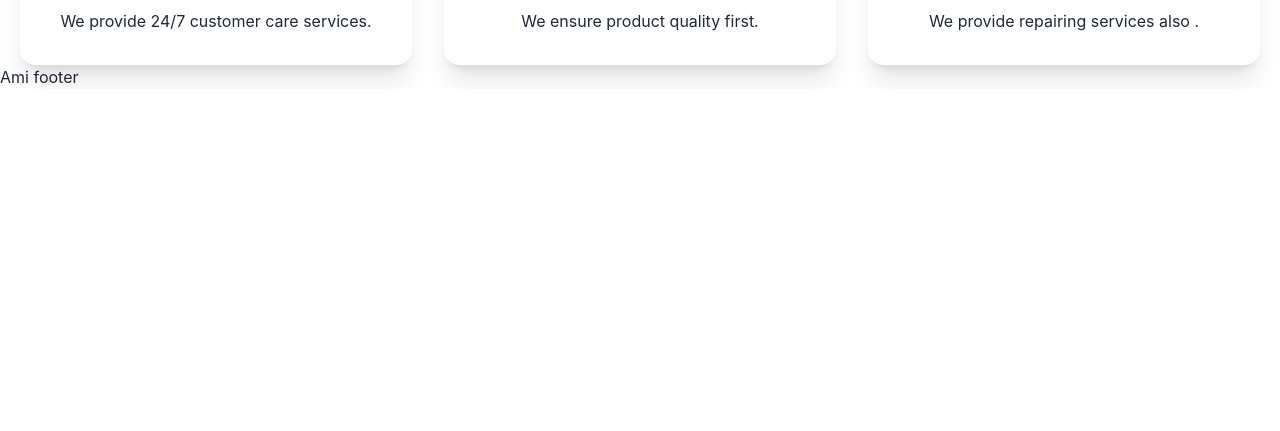
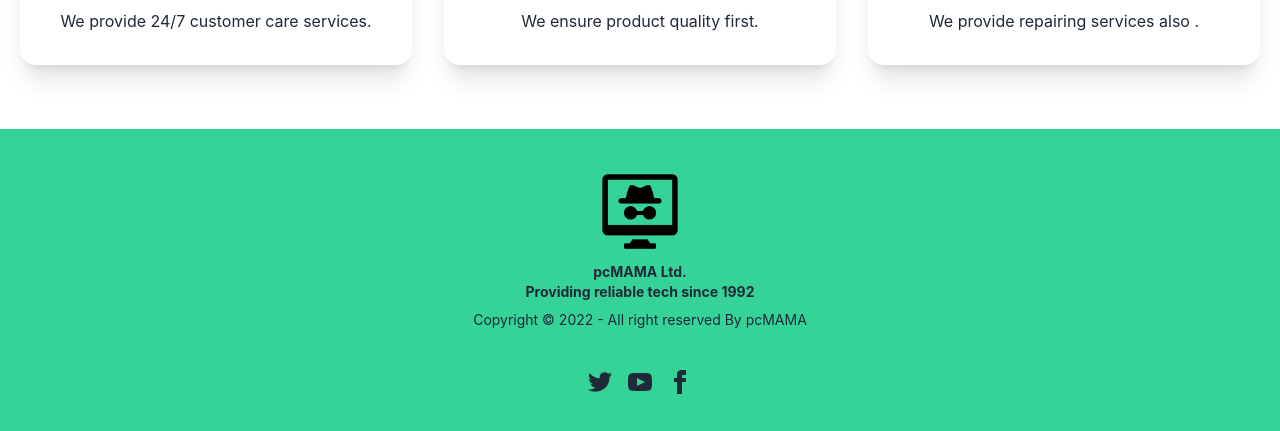
Before and after one commit to DiprodipDas/pc-mama-client, a React (Create React App) app: page / in a window 1280 px wide. Shown: the part 734-1165 px from the top of the page. Before the commit the page ends 823 px from the top, so only its background shows below. Built offline with nearby package versions, Linux system fonts and the light colour scheme.

Commit message:
Add footer successfully

```diff
--- a/src/Pages/Shared/Footer/Footer.js
+++ b/src/Pages/Shared/Footer/Footer.js
@@ -1,10 +1,24 @@
 import React from 'react';
+import footLogo from '../../../assets/images/logo.png'
 
 const Footer = () => {
     return (
-        <div>
-            <h1>Ami footer</h1>
-        </div>
+        <footer className="footer footer-center p-10 bg-success text-black-content mt-16">
+            <div>
+                <img className='w-1/6' src={footLogo} alt="" />
+                <p className="font-bold">
+                    pcMAMA Ltd. <br />Providing reliable tech since 1992
+                </p>
+                <p>Copyright © 2022 - All right reserved By pcMAMA</p>
+            </div>
+            <div>
+                <div className="grid grid-flow-col gap-4">
+                    <a href='/'><svg xmlns="http://www.w3.org/2000/svg" width="24" height="24" viewBox="0 0 24 24" className="fill-current"><path d="M24 4.557c-.883.392-1.832.656-2.828.775 1.017-.609 1.798-1.574 2.165-2.724-.951.564-2.005.974-3.127 1.195-.897-.957-2.178-1.555-3.594-1.555-3.179 0-5.515 2.966-4.797 6.045-4.091-.205-7.719-2.165-10.148-5.144-1.29 2.213-.669 5.108 1.523 6.574-.806-.026-1.566-.247-2.229-.616-.054 2.281 1.581 4.415 3.949 4.89-.693.188-1.452.232-2.224.084.626 1.956 2.444 3.379 4.6 3.419-2.07 1.623-4.678 2.348-7.29 2.04 2.179 1.397 4.768 2.212 7.548 2.212 9.142 0 14.307-7.721 13.995-14.646.962-.695 1.797-1.562 2.457-2.549z"></path></svg></a>
+                    <a href='/'><svg xmlns="http://www.w3.org/2000/svg" width="24" height="24" viewBox="0 0 24 24" className="fill-current"><path d="M19.615 3.184c-3.604-.246-11.631-.245-15.23 0-3.897.266-4.356 2.62-4.385 8.816.029 6.185.484 8.549 4.385 8.816 3.6.245 11.626.246 15.23 0 3.897-.266 4.356-2.62 4.385-8.816-.029-6.185-.484-8.549-4.385-8.816zm-10.615 12.816v-8l8 3.993-8 4.007z"></path></svg></a>
+                    <a href='/'><svg xmlns="http://www.w3.org/2000/svg" width="24" height="24" viewBox="0 0 24 24" className="fill-current"><path d="M9 8h-3v4h3v12h5v-12h3.642l.358-4h-4v-1.667c0-.955.192-1.333 1.115-1.333h2.885v-5h-3.808c-3.596 0-5.192 1.583-5.192 4.615v3.385z"></path></svg></a>
+                </div>
+            </div>
+        </footer>
     );
 };
 
```
Also changed, not shown: src/assets/images/logo.png (added).
